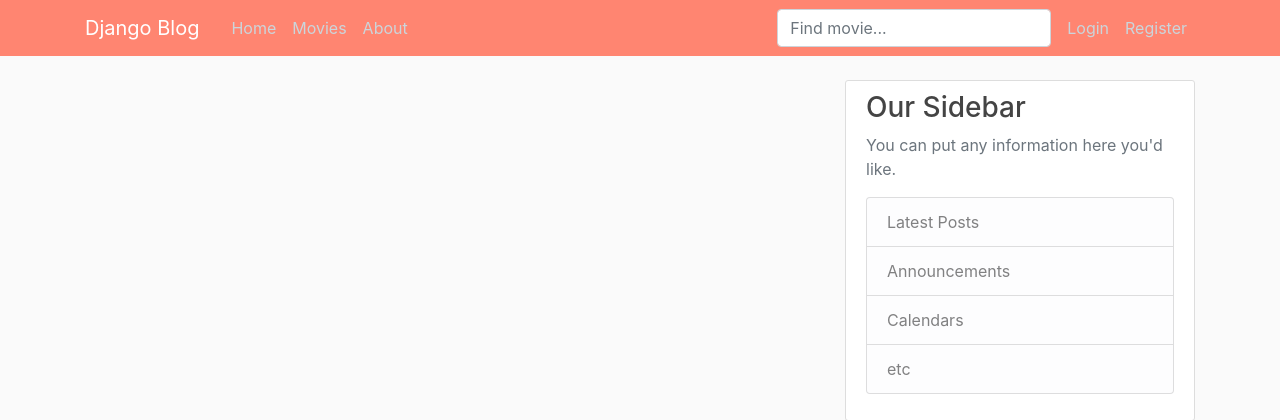
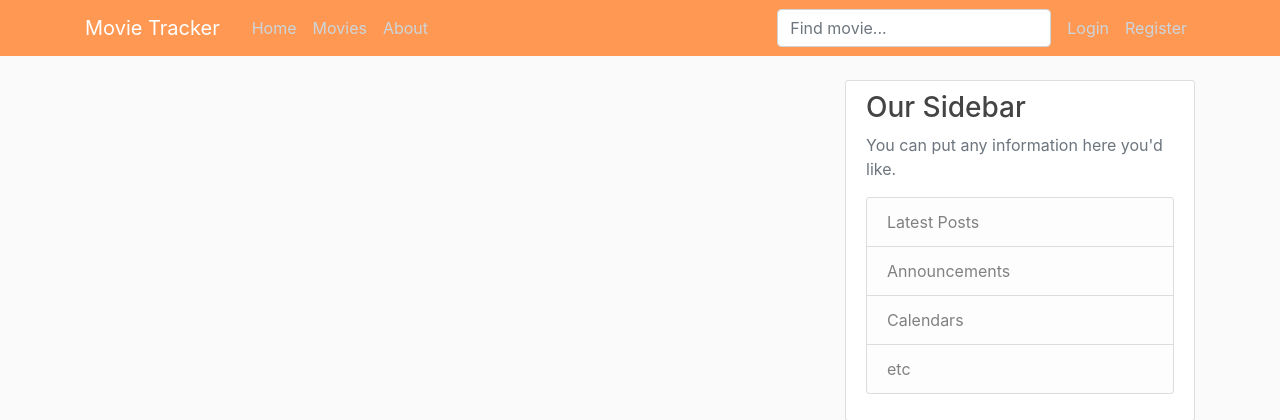
Before and after one commit to MotherOfRaccoons/django_project, a Django app: page /movies/search/ in a window 1280 px wide. Shown: the top 420 px of the page. Run offline with Django 3.2, Linux system fonts and the light colour scheme; some libraries are stand-ins or nearby versions.

Commit message:
improved movie lists

```diff
--- a/blog/static/blog/main.css
+++ b/blog/static/blog/main.css
@@ -13,7 +13,7 @@
 }
 
 .bg-steel {
-  background-color: #ff8571;
+  background-color: #ff9853;
 }
 
 .site-header .navbar-nav .nav-link {
--- a/blog/templates/blog/base.html
+++ b/blog/templates/blog/base.html
@@ -8,16 +8,16 @@
     <link rel="stylesheet" href="https://cdn.datatables.net/1.10.21/css/dataTables.bootstrap4.min.css">
     <link rel="stylesheet"  type="text/css" href="{% static 'blog/main.css' %}">
     {% if title %}
-        <title>Django Blog - {{ title }}</title>
+        <title>Movie Tracker - {{ title }}</title>
     {% else %}
-        <title>Django Blog</title>
+        <title>Movie Tracker</title>
     {% endif %}
 </head>
 <body>
     <header class="site-header">
       <nav class="navbar navbar-expand-md navbar-dark bg-steel fixed-top">
         <div class="container">
-          <a class="navbar-brand mr-4" href="{% url 'blog-home' %}">Django Blog</a>
+          <a class="navbar-brand mr-4" href="{% url 'blog-home' %}">Movie Tracker</a>
           <button class="navbar-toggler" type="button" data-toggle="collapse" data-target="#navbarToggle" aria-controls="navbarToggle" aria-expanded="false" aria-label="Toggle navigation">
           <span class="navbar-toggler-icon"></span>
           </button>
@@ -34,7 +34,7 @@
                 </form>
                 {% if user.is_authenticated %}
                   <a class="nav-item nav-link" href="{% url 'post-create' %}">New Post</a>
-                  <a class="nav-item nav-link" href="{% url 'profile' %}">Profile</a>
+                  <a class="nav-item nav-link" href="{% url 'user-profile' user.id %}">Profile</a>
                   <a class="nav-item nav-link" href="{% url 'logout' %}">Logout</a>
                 {% else %}
                   <a class="nav-item nav-link" href="{% url 'login' %}">Login</a>
--- a/blog/templates/blog/home.html
+++ b/blog/templates/blog/home.html
@@ -5,7 +5,7 @@
             <img class="rounded-circle article-img" src="{{ post.author.profile.image.url }}">
             <div class="media-body">
                 <div class="article-metadata">
-                    <a class="mr-2" href="{% url 'user-posts' post.author.id %}">{{ post.author }}</a>
+                    <a class="mr-2" href="{% url 'user-profile' post.author.id %}">{{ post.author }}</a>
                     <small class="text-muted">{{ post.date_posted|date:"h:i A, F j, Y" }}</small>
                 </div>
                     <h2><a class="article-title" href="{% url 'post-detail' post.id %}">{{ post.title }}</a></h2>
--- a/blog/templates/blog/post_detail.html
+++ b/blog/templates/blog/post_detail.html
@@ -4,7 +4,7 @@
         <img class="rounded-circle article-img" src="{{ object.author.profile.image.url }}">
         <div class="media-body">
             <div class="article-metadata">
-                <a class="mr-2" href="{% url 'user-posts' object.author.username %}">{{ object.author }}</a>
+                <a class="mr-2" href="{% url 'user-profile' object.author.id %}">{{ object.author }}</a>
                 <small class="text-muted">{{ object.date_posted|date:"F j, Y" }}</small>
                 {% if object.author == user %}
                     <div>
--- a/movies/templates/movies/home.html
+++ b/movies/templates/movies/home.html
@@ -11,14 +11,59 @@
     {% endif %}
 
     {% for movie in movies %}
-        <article class="media content-section">
-            <img height="200" src="{{ movie.poster.url }}">
-            <div class="media-body m-3">
-                <h2 class="text-center">{{ movie.title }} ({{ movie.released.year }})</h2>
-                <p>{{ movie.description }}</p>
-            </div>
+            <article class="media content-section
+            {% if movie in completed_movies %}
+                list-completed
+            {% elif movie in planned_movies %}
+                list-planned
+            {% endif %}
+            ">
+                <div>
+                    <div>
+                        <img height="220" src="{{ movie.poster.url }}">
+                    </div>
+                    <div>
+                        <button style="width: 150px" class="btn
+                            {% if movie in completed_movies %}
+                                btn-outline-primary
+                            {% elif movie in planned_movies %}
+                                btn-outline-success
+                            {% else %}
+                                btn-outline-secondary
+                            {% endif %}
+                        dropdown-toggle mt-1" type="button" id="dropdownMenuButton" data-toggle="dropdown" aria-haspopup="true" aria-expanded="false">
 
-        </article>
+                            {% if movie in completed_movies %}
+                                Completed
+                            {% elif movie in planned_movies %}
+                                Planned
+                            {% else %}
+                                Add to...
+                            {% endif %}
+                        </button>
+                        <div class="dropdown-menu" aria-labelledby="dropdownMenuButton">
+                            {% if movie in planned_movies %}
+                                <a class="dropdown-item list-completed" href="{% url 'add-to-completed' %}?next={{ request.path|urlencode }}&movie_id={{ movie.id }}">Completed</a>
+                                <a class="dropdown-item list-remove" href="{% url 'remove-from-lists' %}?next={{ request.path|urlencode }}&movie_id={{ movie.id }}">Remove</a>
+                            {% elif movie in completed_movies %}
+                                <a class="dropdown-item list-planned" href="{% url 'add-to-planned' %}?next={{ request.path|urlencode }}&movie_id={{ movie.id }}">Planned</a>
+                                <a class="dropdown-item list-remove" href="{% url 'remove-from-lists' %}?next={{ request.path|urlencode }}&movie_id={{ movie.id }}">Remove</a>
+                            {% else %}
+                                <a class="dropdown-item list-planned" href="{% url 'add-to-planned' %}?next={{ request.path|urlencode }}&movie_id={{ movie.id }}">Planned</a>
+                                <a class="dropdown-item list-completed" href="{% url 'add-to-completed' %}?next={{ request.path|urlencode }}&movie_id={{ movie.id }}">Completed</a>
+                            {% endif %}
+                        </div>
+                    </div>
+                </div>
+
+                <div class="media-body m-3">
+                    <h2 class="text-center">
+                        <a id="movie-article" href="{% url 'movie-detail' movie.id%}">{{ movie.title }}</a>
+                        ({{ movie.released.year }})
+                    </h2>
+                    <p>{{ movie.description }}</p>
+                </div>
+            </article>
     {% endfor %}
 
 
--- a/movies/urls.py
+++ b/movies/urls.py
@@ -3,9 +3,13 @@
     MovieListView
 )
 from . import views
-from .views import SearchView
+from .views import SearchView, MovieDetailView, AddToCompletedView, AddToPlannedView, RemoveFromList
 
 urlpatterns = [
     path('', MovieListView.as_view(), name='movie-home'),
     path('search/', SearchView.as_view(), name='search-movie'),
+    path('<int:pk>/', MovieDetailView.as_view(), name='movie-detail'),
+    path('completed/add/', AddToCompletedView.as_view(), name='add-to-completed'),
+    path('planned/add/', AddToPlannedView.as_view(), name='add-to-planned'),
+    path('remove', RemoveFromList.as_view(), name='remove-from-lists'),
 ]
--- a/movies/views.py
+++ b/movies/views.py
@@ -1,4 +1,4 @@
-from django.shortcuts import render, get_object_or_404
+from django.shortcuts import render, get_object_or_404, HttpResponseRedirect, redirect
 from django.contrib.auth.mixins import LoginRequiredMixin, UserPassesTestMixin
 from django.contrib.auth.models import User
 from django.views import View
@@ -7,6 +7,7 @@
 )
 
 from .models import Movie
+from users.models import User, MovieList
 
 
 class SearchView(ListView):
@@ -37,3 +38,70 @@
     template_name = 'movies/home.html'
     context_object_name = 'movies'
     paginate_by = 5
+
+    def get_context_data(self, **kwargs):
+        context = super().get_context_data(**kwargs)
+        context['user'] = self.request.user
+        completed_movies = [
+            entry.movie for entry in MovieList.objects.filter(user=self.request.user, status__status='Completed')
+        ]
+        planned_movies = [
+            entry.movie for entry in MovieList.objects.filter(user=self.request.user, status__status='Planned')
+        ]
+        context['completed_movies'] = completed_movies
+        context['planned_movies'] = planned_movies
+        return context
+
+
+class MovieDetailView(DetailView):
+    model = Movie
+    context_object_name = 'movie'
+
+    def get_context_data(self, **kwargs):
+        context = super().get_context_data(**kwargs)
+        context['user'] = self.request.user
+        completed_movies = [
+            entry.movie for entry in MovieList.objects.filter(user=self.request.user, status__status='Completed')
+        ]
+        planned_movies = [
+            entry.movie for entry in MovieList.objects.filter(user=self.request.user, status__status='Planned')
+        ]
+        context['completed_movies'] = completed_movies
+        context['planned_movies'] = planned_movies
+        return context
+
+
+class AddToCompletedView(View):
+
+    def get(self, request, *args, **kwargs):
+        next_page = request.GET.get("next")
+        movie = Movie.objects.get(id=request.GET.get("movie_id"))
+        entry = MovieList.objects.filter(user=self.request.user, movie=movie)
+        if entry.exists():
+            entry.delete()
+        list_entry = MovieList.objects.create_completed_entry(user=self.request.user, movie=movie)
+        list_entry.save()
+        return HttpResponseRedirect(next_page)
+
+
+class AddToPlannedView(View):
+
+    def get(self, request, *args, **kwargs):
+        next_page = request.GET.get("next")
+        movie = Movie.objects.get(id=request.GET.get("movie_id"))
+        entry = MovieList.objects.filter(user=self.request.user, movie=movie)
+        if entry.exists():
+            entry.delete()
+        list_entry = MovieList.objects.create_planned_entry(user=self.request.user, movie=movie)
+        list_entry.save()
+        return redirect(next_page)
+
+
+class RemoveFromList(View):
+
+    def get(self, request, *args, **kwargs):
+        next_page = request.GET.get("next")
+        movie = Movie.objects.get(id=request.GET.get("movie_id"))
+        entry = MovieList.objects.filter(user=self.request.user, movie=movie)
+        entry.delete()
+        return HttpResponseRedirect(next_page)
--- a/users/templates/users/user_posts.html
+++ b/users/templates/users/user_posts.html
@@ -8,7 +8,7 @@
             <img class="rounded-circle article-img" src="{{ post.author.profile.image.url }}">
             <div class="media-body">
                 <div class="article-metadata">
-                    <a class="mr-2" href="{% url 'user-posts' post.author.username %}">{{ post.author }}</a>
+                    <a class="mr-2" href="{% url 'user-profile' post.author.id %}">{{ post.author }}</a>
                     <small class="text-muted">{{ post.date_posted|date:"h:i A, F j, Y" }}</small>
                 </div>
                     <h2><a class="article-title" href="{% url 'post-detail' post.id %}">{{ post.title }}</a></h2>
--- a/users/urls.py
+++ b/users/urls.py
@@ -5,5 +5,6 @@
 )
 
 urlpatterns = [
-    path('<int:pk>/', UserDetailView.as_view(), name='user-posts'),
+    path('<int:pk>/', UserDetailView.as_view(), name='user-profile'),
+    path('<str:username>/posts', UserPostListView.as_view(), name='user-posts'),
 ]
--- a/users/views.py
+++ b/users/views.py
@@ -61,7 +61,7 @@
 class UserDetailView(DetailView):
     model = User
     template_name = 'users/user_detail.html'
-    context_object_name = 'users'
+    context_object_name = 'user'
 
     def get_context_data(self, **kwargs):
         context = super().get_context_data(**kwargs)
@@ -70,5 +70,7 @@
         context['completed'] = completed
         context['planned'] = user_list.filter(status__status='Planned')
         context['favorite'] = user_list.filter(status__status='Favorite')
-        context['watchtime'] = format(completed.aggregate(Sum('movie__duration'))['movie__duration__sum'] or 0 / 60, '.2f')
+        watchtime_mins = completed.aggregate(Sum('movie__duration'))['movie__duration__sum'] or 0
+        context['watchtime'] = format(watchtime_mins / 60, '.2f')
+        context['logged_in_user'] = self.request.user
         return context
```
Also changed, not shown: other parts of blog/static/blog/main.css (+46 -0 lines), movies/templates/movies/movie_detail.html (added, +63 -0 lines), users/models.py (+12 -0 lines), users/templates/users/user_detail.html (+11 -2 lines).
